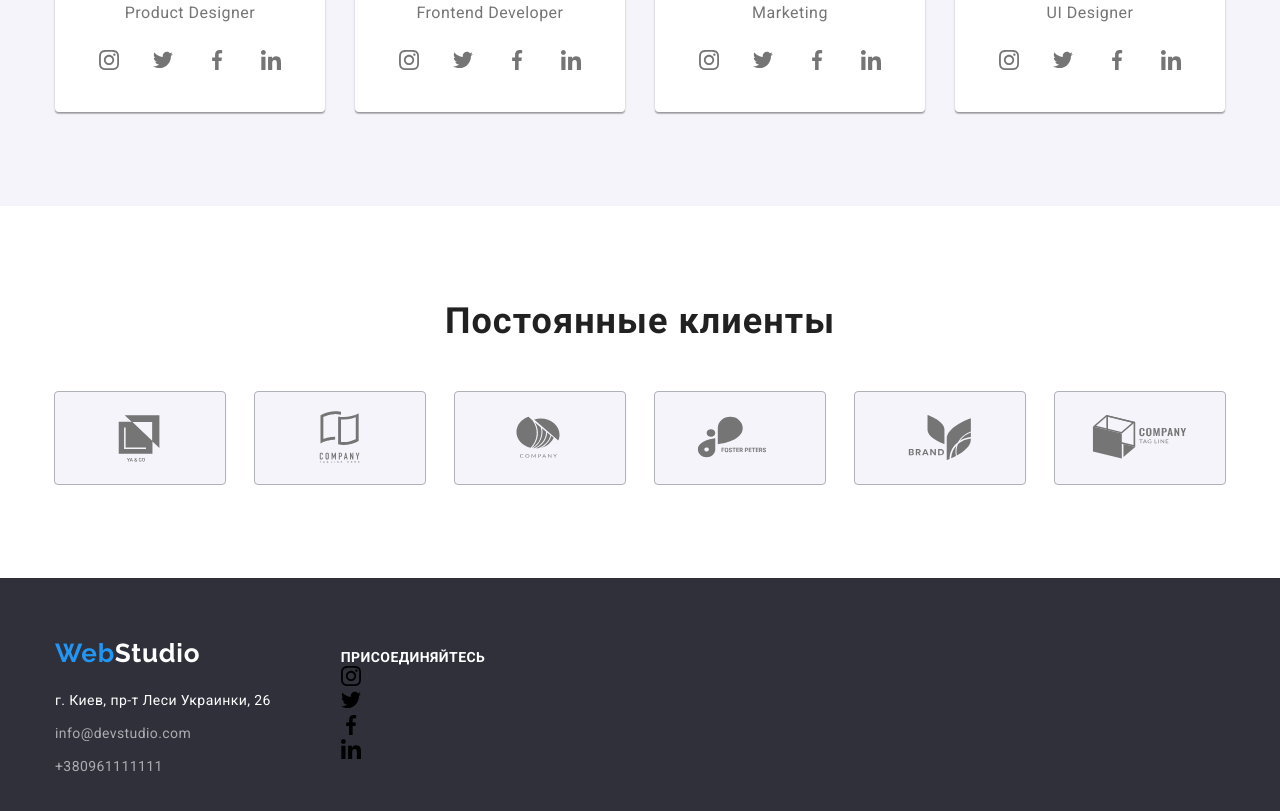
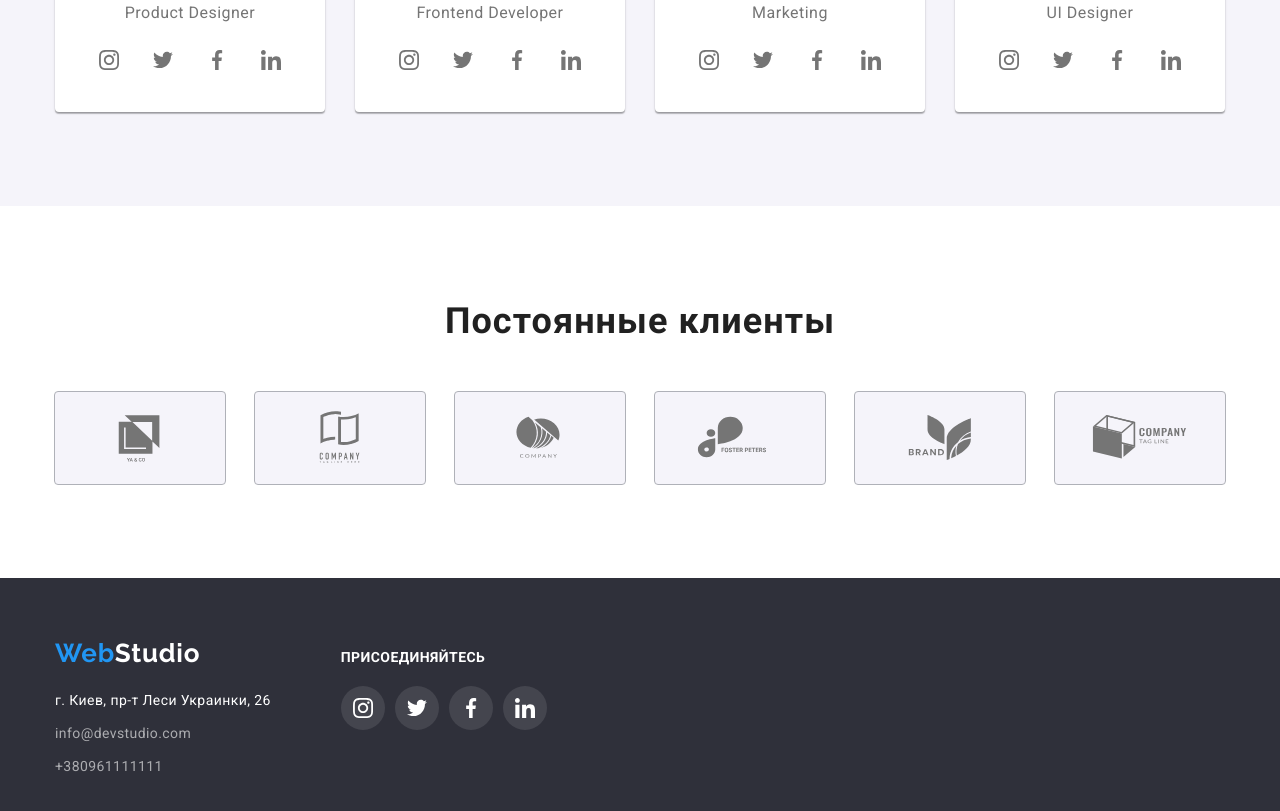
Before and after one commit to maksym-bernatskyi/goit-markup-hw-04, a plain HTML site: page index.html in a window 1280 px wide. Shown: the part 2004-2815 px from the top of the page. Drawn offline with nearby package versions, Linux system fonts and the light colour scheme.

Commit message:
update styles.css

```diff
--- a/css/styles.css
+++ b/css/styles.css
@@ -442,6 +442,7 @@ ul {
   margin-left: 70px;
 }
 .conection-title {
+  margin-bottom: 20px;
   font-weight: 700;
   font-size: 14px;
   line-height: 1.14;
@@ -449,16 +450,16 @@ ul {
   text-transform: uppercase;
   color: var(--primary-white-color);
 }
-.conection-social {
+.connection-social {
   display: flex;
 }
-.conection-social-item {
+.connection-social-item {
   margin-right: 10px;
 }
-.conection-social-item:last-child {
+.connection-social-item:last-child {
   margin-right: 0;
 }
-.conection-link {
+.connection-link {
   display: inline-flex;
   align-items: center;
   justify-content: center;
@@ -467,11 +468,11 @@ ul {
   background-color: rgba(255, 255, 255, 0.1);
   border-radius: 50%;
 }
-.conection-link:hover,
-.conection-link:focus {
+.connection-link:hover,
+.connection-link:focus {
   background-color: var(--accent-color);
 }
-.conection-social-icon {
+.connection-social-icon {
   fill: var(--primary-white-color);
 }
 
```
